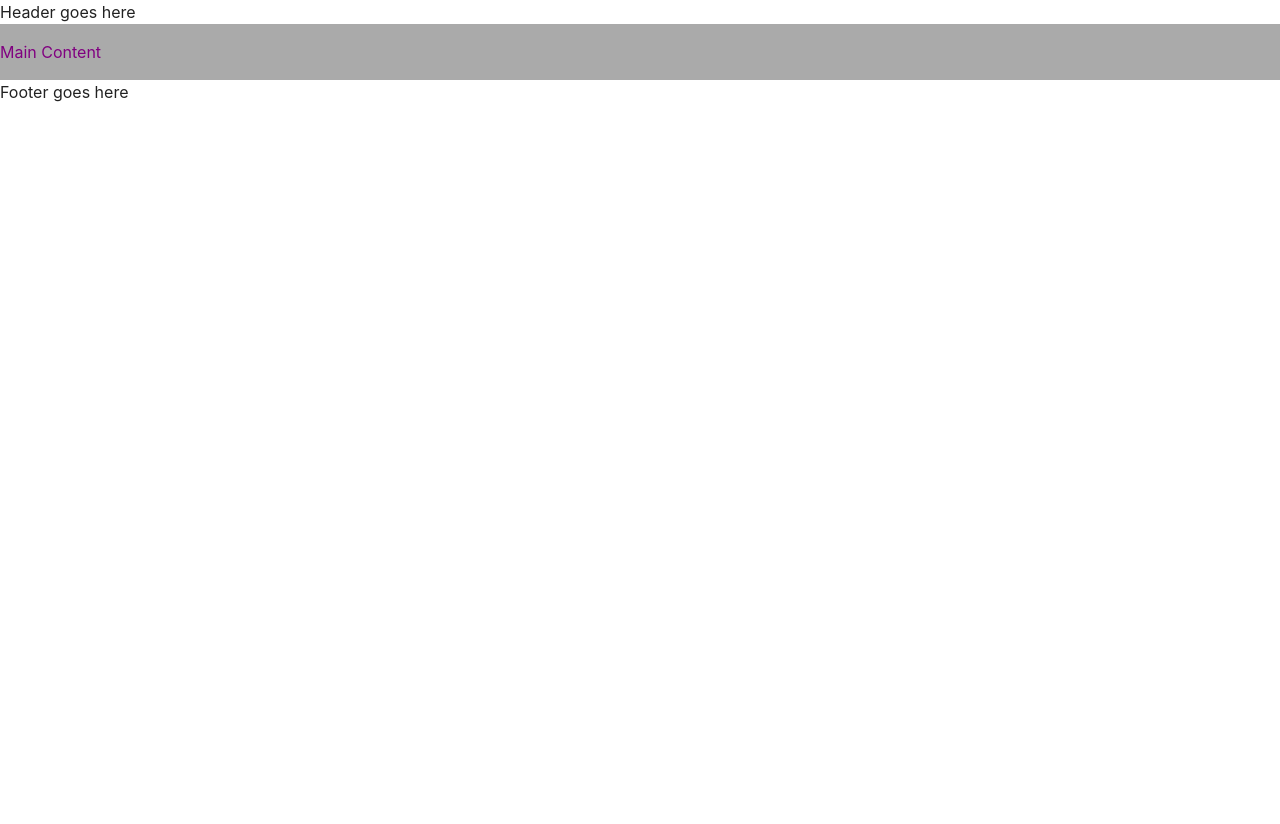
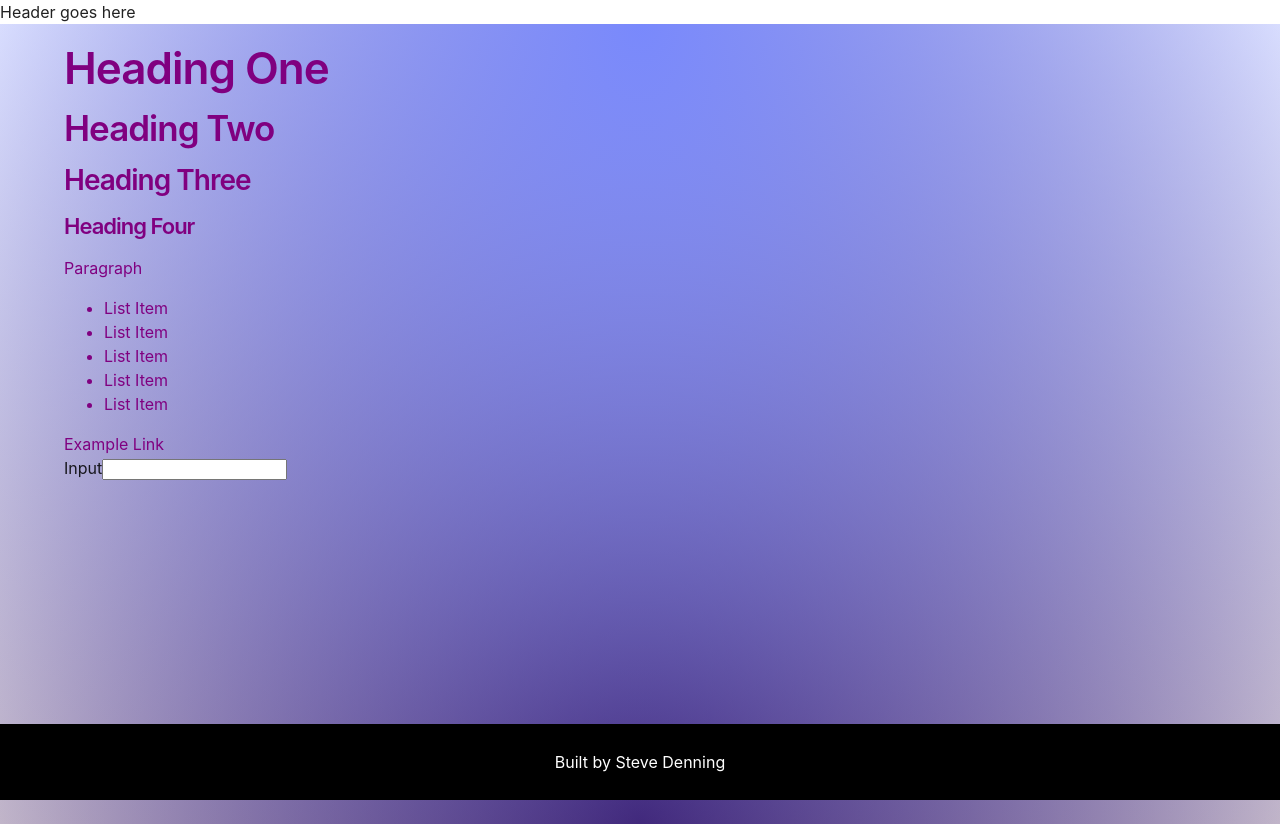
Before and after one commit to SteveDenning/react-movie-search, a React (Create React App) app: page / in a window 1280 px wide. Before the commit the page ends 800 px from the top, so only its background shows below. Built offline with nearby package versions, Linux system fonts and the light colour scheme.

Commit message:
002 - add basic footer and styling

```diff
--- a/src/components/footer/footer.scss
+++ b/src/components/footer/footer.scss
@@ -0,0 +1,17 @@
+// Footer Styles
+@import "../../styles/variables";
+
+.footer {
+  align-items: center;
+  background: $black;
+  bottom: 0;
+  display: flex;
+  justify-content: center;
+  min-height: 76px;
+  position: absolute;
+  width: 100%;
+
+  p {
+    color: $white;
+  }
+}
--- a/src/components/footer/index.tsx
+++ b/src/components/footer/index.tsx
@@ -1,7 +1,6 @@
 import React from "react";
 
 // Components
-import { Container } from "@mui/material";
 
 // Styles
 import "./footer.scss";
@@ -22,73 +21,9 @@ const Footer: React.FC<Props> = ({ divider, straight }) => {
       className={classes}
       data-testid="footer"
     >
-      <Container className="footer__inner">
-        <a
-          className="footer__logo-link"
-          href="/"
-        >
-          <span className="sr-only">Debut homepage</span>
-        </a>
-
-        <ul
-          className="footer__menu"
-          role="menu"
-        >
-          <li
-            className="footer__menu-item"
-            role="none"
-          >
-            <a
-              className="footer__link"
-              href="/about"
-              role="menuitem"
-            >
-              What is Debut?
-            </a>
-          </li>
-
-          <li
-            className="footer__menu-item"
-            role="none"
-          >
-            <a
-              className="footer__link"
-              href="/services"
-              role="menuitem"
-            >
-              Services
-            </a>
-          </li>
-
-          <li
-            className="footer__menu-item"
-            role="none"
-          >
-            <a
-              className="footer__link"
-              href="/resources"
-              role="menuitem"
-            >
-              Resources
-            </a>
-          </li>
-
-          <li
-            className="footer__menu-item"
-            role="none"
-          >
-            <a
-              className="footer__link"
-              href="/contact"
-              role="menuitem"
-            >
-              Contact
-            </a>
-          </li>
-        </ul>
-
-        <small className="footer__copyright">&copy; {new Date().getFullYear()} Debut.tv. All rights reserved.</small>
-      </Container>
+      <div className="footer__inner">
+        <p data-testid="footer-text">Built by Steve Denning</p>
+      </div>
     </footer>
   );
 };
--- a/src/layout/default/default.scss
+++ b/src/layout/default/default.scss
@@ -13,8 +13,9 @@
 
 // Layout styles
 .main-wrapper {
-  background: $primary-color;
+  background: $background-color;
   overflow: hidden;
+  min-height: 100vh;
+  padding: 20px 0;
   position: relative;
-  z-index: 2;
 }
--- a/src/layout/default/index.tsx
+++ b/src/layout/default/index.tsx
@@ -7,6 +7,9 @@ import MUILayout from "../mui";
 import "./default.scss";
 
 // Components
+import Footer from "../../components/footer";
+
+// Views
 import MovieSearch from "../../views/movie-search";
 
 interface Props {
@@ -19,9 +22,9 @@ const DefaultLayout: React.FC<Props> = () => {
       {/* SEO goes here */}
       <header>Header goes here</header>
       <main className="main-wrapper">
-        <MovieSearch></MovieSearch>
+        <MovieSearch />
       </main>
-      <footer>Footer goes here</footer>
+      <Footer />
     </MUILayout>
   );
 };
--- a/src/styles/_typography.scss
+++ b/src/styles/_typography.scss
@@ -9,6 +9,8 @@ h6 {
   color: purple;
   font-weight: 600;
   letter-spacing: -1px;
+  margin: 0;
+  margin-bottom: 1rem;
 }
 
 h1 {
--- a/src/styles/_variables.scss
+++ b/src/styles/_variables.scss
@@ -55,3 +55,4 @@ $whatsapp: #65d072;
 // Theme
 $primary-text-color: $purple;
 $primary-color: $grey;
+$background-color: radial-gradient(ellipse at top, $lilac, transparent), radial-gradient(ellipse at bottom, $purple, transparent);
--- a/src/views/movie-search/index.tsx
+++ b/src/views/movie-search/index.tsx
@@ -1,7 +1,35 @@
+import { Container } from "@mui/material";
 import React from "react";
 
 const MovieSearch = () => {
-  return <p>Main Content</p>;
+  return (
+    <Container>
+      <div
+        className="movie-search"
+        data-testid="movie-search"
+      >
+        <h1>Heading One</h1>
+        <h2>Heading Two</h2>
+        <h3>Heading Three</h3>
+        <h4>Heading Four</h4>
+        <p>Paragraph</p>
+        <ul>
+          <li>List Item</li>
+          <li>List Item</li>
+          <li>List Item</li>
+          <li>List Item</li>
+          <li>List Item</li>
+        </ul>
+        <a href="/">Example Link</a>
+        <br />
+        <label htmlFor="input">Input</label>
+        <input
+          type="text"
+          id="input"
+        />
+      </div>
+    </Container>
+  );
 };
 
 export default MovieSearch;
```
Also changed, not shown: 2 other files (tests, documents, lock files or other folders).
